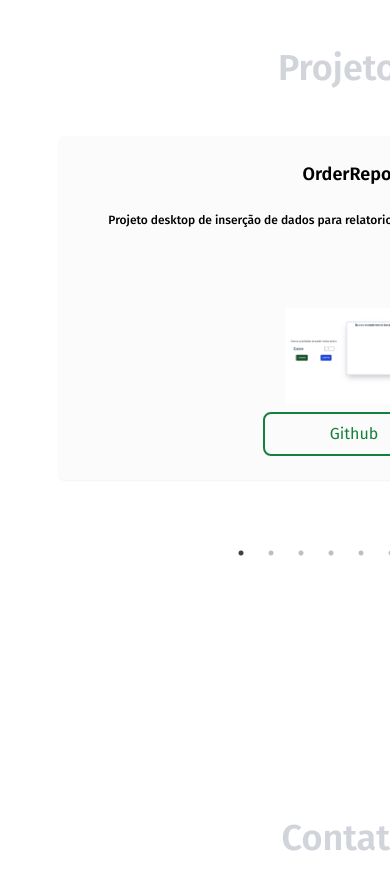
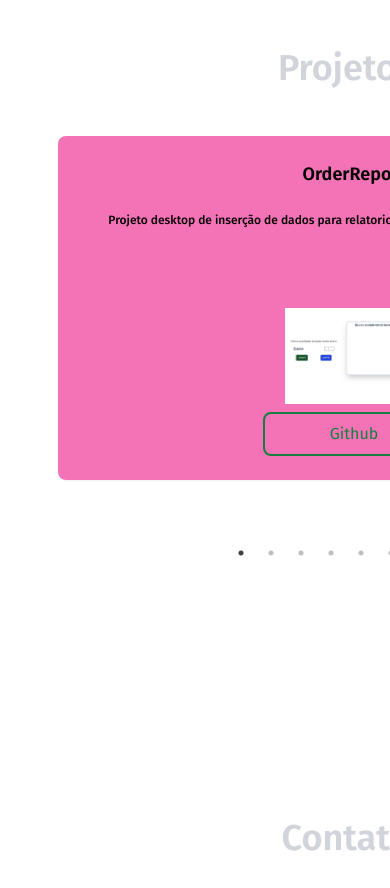
Before and after one commit to VitorHSilver/Portfolio, a React (Create React App) app: page / in a window 390 px wide. Shown: the part 3360-4248 px from the top of the page. Built offline with nearby package versions, Linux system fonts and the light colour scheme.

Commit message:
bg-white to menuMobile

```diff
--- a/src/components/MultipleItems.js
+++ b/src/components/MultipleItems.js
@@ -113,7 +113,7 @@ function Responsive() {
                     {projets.map((project, index) => (
                          <div
                               key={index}
-                              className="card bg-gray-400/10 dark:bg-gray-100/80  max-md:bg-gray-100/10 max-md:border-none  shadow-sm flex flex-col justify-between items-center border-2 border-gray-900  rounded-lg p-6 m-2 max-smartphone:bg-gray-300/10 "
+                              className="card bg-gray-400/10 dark:bg-gray-100/80  max-md:bg-gray-100/10 max-md:border-none  shadow-sm flex flex-col justify-between items-center border-2 max-smartphone:bg-pink-400 border-white dark:border-gray-900  rounded-lg p-6 m-2 max-smartphone:bg-gray-300/10 "
                          >
                               <a href={project.urlGit} className="text-center w-full" target="_blank" rel="noreferrer">
                                    <h5 className="text-lg font-semibold mb-2 text-center max-smallscreen:text-3xl">
--- a/src/components/NavBar.js
+++ b/src/components/NavBar.js
@@ -32,7 +32,7 @@ function NavBar() {
                          className="mb-2 max-[400px]:justify-self-center"
                     />
 
-                    <button className="block md:hidden p-2 rounded-md focus:outline-none " onClick={toggleMobileMenu}>
+                    <button className="block md:hidden p-2 rounded-md focus:outline-none dark:bg-white" onClick={toggleMobileMenu}>
                          <img
                               className="w-6 h-6"
                               src={isMobileMenuOpen ? close : mobile}
```
